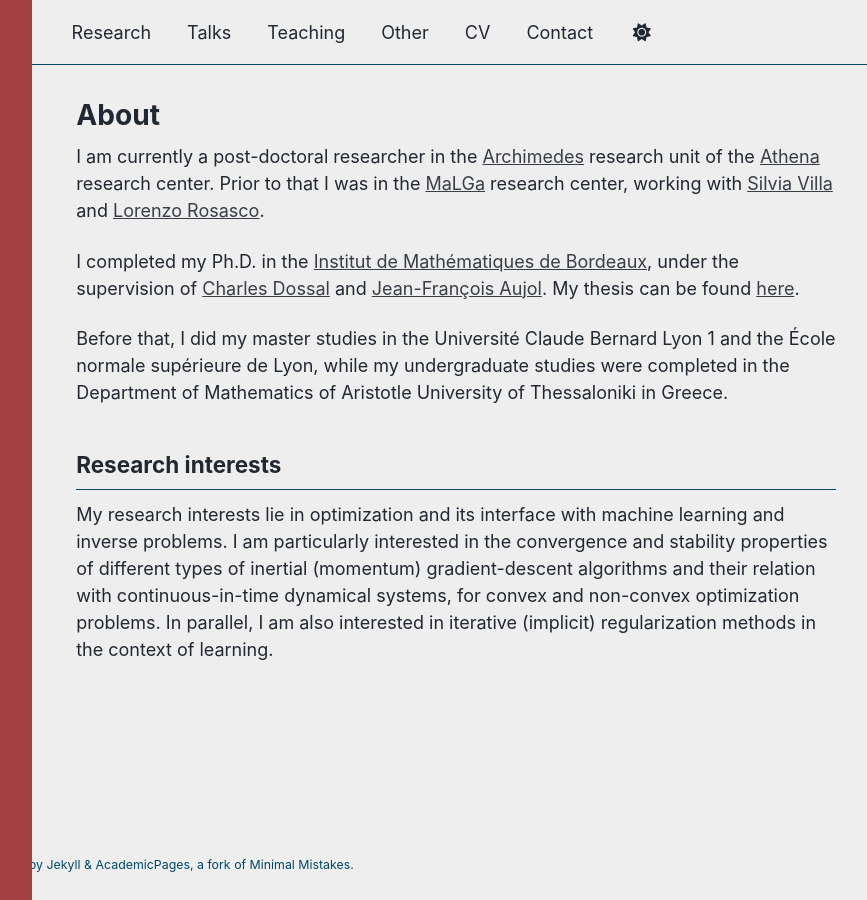
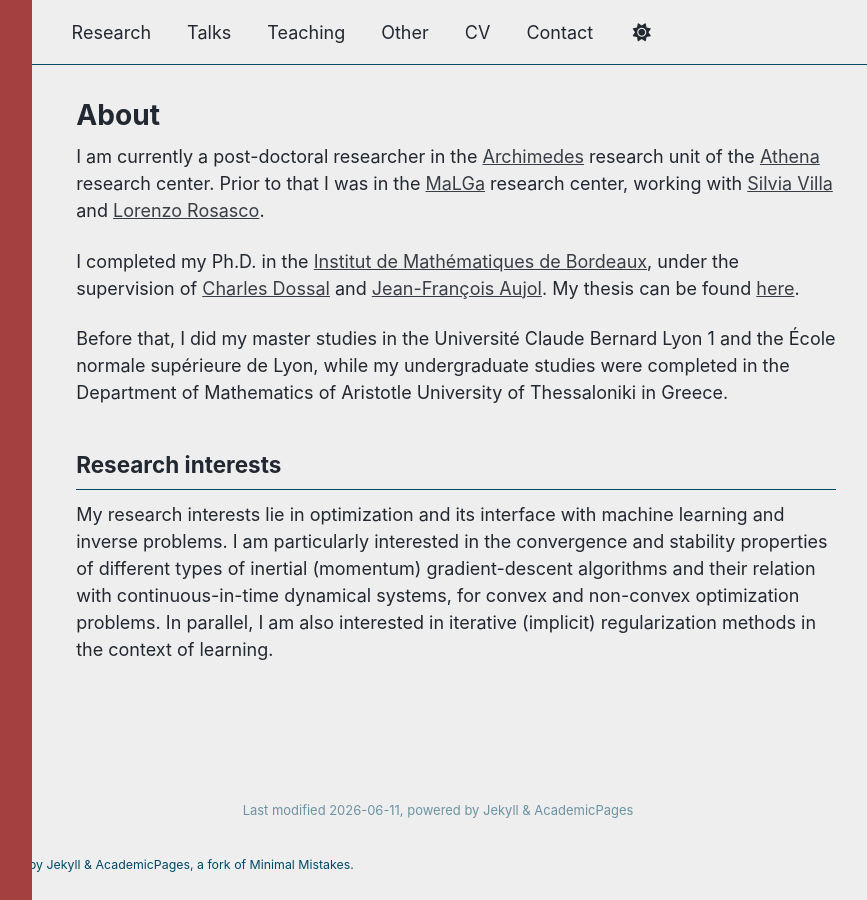
Before and after one commit to vassilisapid/academic-test, a Jekyll site: the page built from _pages/about.md, in a window 1280 px wide. Shown: the whole page, without its empty margins (218-1085 px from the left). Built offline with Jekyll 4.4.1, drawn with Linux system fonts in a browser that asks for light colours; a script bundle is joined from its source files by our own code; library files that are not in the unit come from our copies.

Commit message:
Update custom.html

```diff
--- a/_includes/footer/custom.html
+++ b/_includes/footer/custom.html
@@ -1,14 +1,20 @@
 <!-- start custom footer snippets -->
 
 <!-- Support for MatJax -->
-<script defer src="https://cdnjs.cloudflare.com/polyfill/v3/polyfill.min.js?features=es6"></script>
-<script defer src="https://cdn.jsdelivr.net/npm/mathjax@3/es5/tex-mml-chtml.js" id="MathJax-script"></script>
+<!-- <script defer src="https://cdnjs.cloudflare.com/polyfill/v3/polyfill.min.js?features=es6"></script>
+<script defer src="https://cdn.jsdelivr.net/npm/mathjax@3/es5/tex-mml-chtml.js" id="MathJax-script"></script> -->
 
 <!-- Support for Mermaid -->
-<script type="module">
+<!-- <script type="module">
     import mermaid from 'https://cdn.jsdelivr.net/npm/mermaid@11/dist/mermaid.esm.min.mjs';
     mermaid.initialize({startOnLoad:true, theme:'default'});
     await mermaid.run({querySelector:'code.language-mermaid'});
-</script>
+</script> -->
 
 <!-- end custom footer snippets -->
+
+<div class="page__footer-custom">
+  Last modified {{ site.time | date: "%Y-%m-%d" }}, powered by
+  <a href="https://jekyllrb.com/">Jekyll</a> &amp;
+  <a href="https://academicpages.github.io/">AcademicPages</a>
+</div>
```
